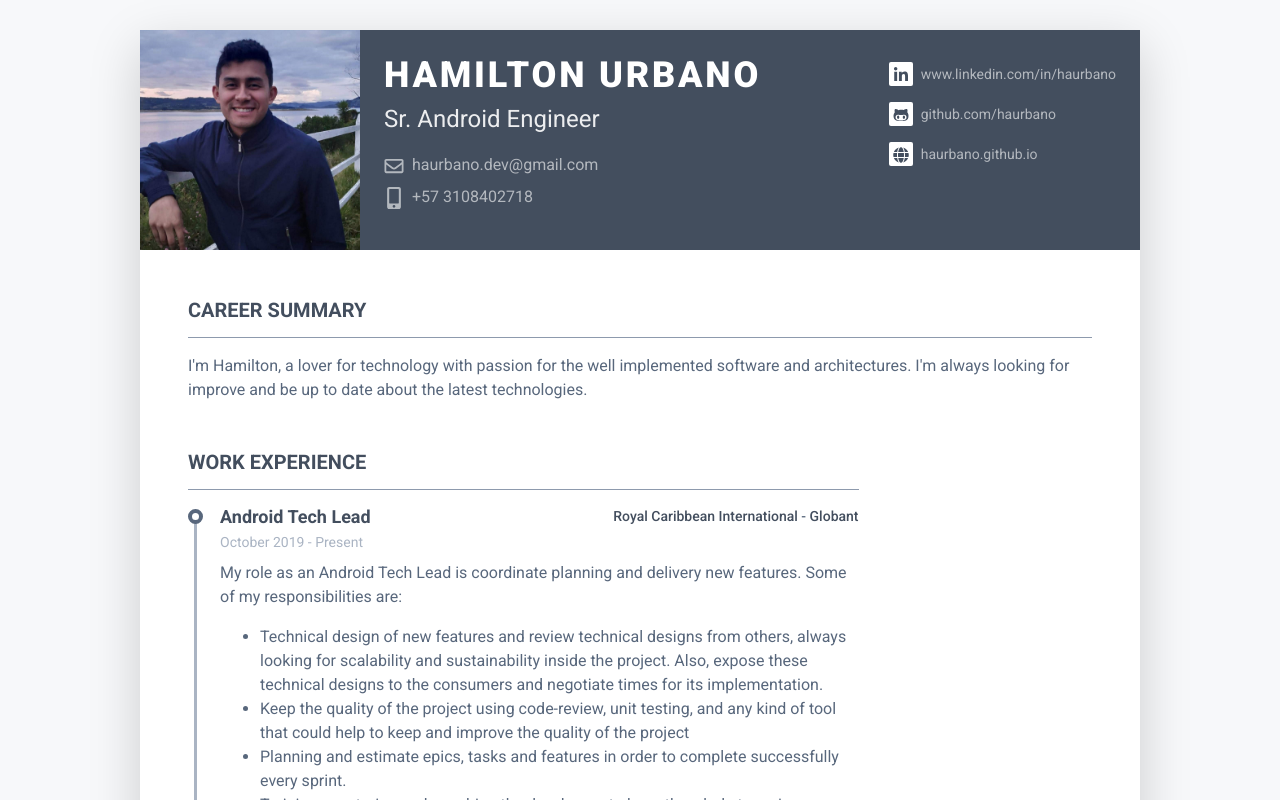
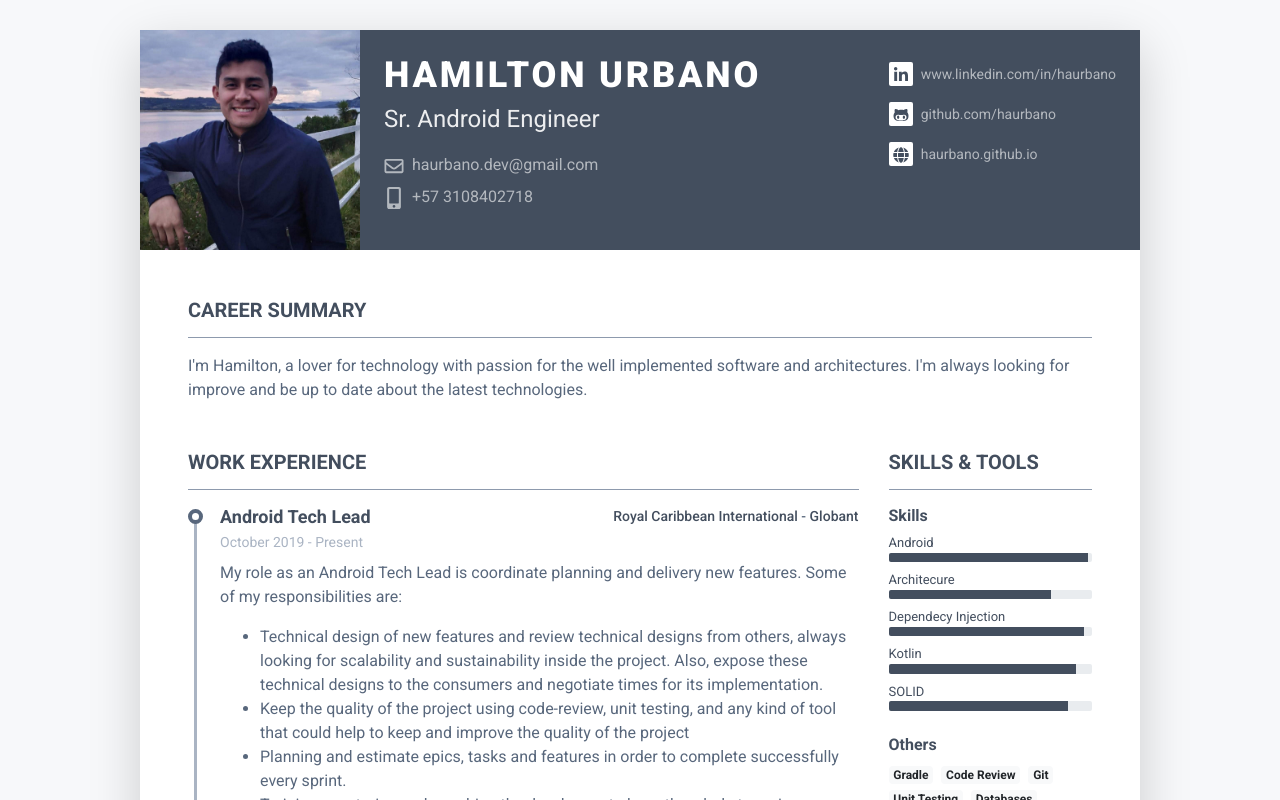
Before and after one commit to haurbano/personal-page-react, a React (Create React App) app: page / in a window 1280 px wide. Shown: the top 800 px of the page. Built offline with nearby package versions, Linux system fonts and the light colour scheme.

Commit message:
Added main and other skills

```diff
--- a/src/App.js
+++ b/src/App.js
@@ -7,6 +7,7 @@ import './template_scss/pillar-1.scss';
 import HeaderPage from './components/HeaderPage.js'
 import CareerSummary from './components/CareerSummary.js'
 import Experience from './components/Experience.js'
+import SkillsAndTools from './components/SkillAndTools.js'
 
 function App() {
   return (
@@ -19,6 +20,9 @@ function App() {
 				    <div class="col-lg-9">
               <Experience></Experience>
             </div>
+            <div class="col-lg-3">
+            <SkillsAndTools></SkillsAndTools>
+					  </div>
           </div>
         </div>
         </div>
--- /dev/null
+++ b/src/components/SkillAndTools.js
@@ -0,0 +1,24 @@
+import React from 'react';
+
+import skillsAndTools from '../data/skillsAndTools.json'
+import * as skills from './SkillsComponent.js'
+
+class SkillsAndTools extends React.Component {
+
+    render() {
+        return (
+            <section class="resume-section skills-section mb-5">
+				<h2 class="resume-section-title text-uppercase font-weight-bold pb-3 mb-3">Skills &amp; Tools</h2>
+                <div class="resume-section-content">
+                    {skills.renderSkills(skillsAndTools.skills)}
+                </div>
+                <div class="resume-skill-item">
+                    {skills.renderOtherSkills(skillsAndTools.othersSkills)}
+                </div>
+
+            </section>
+        );
+    }
+}
+
+export default SkillsAndTools
--- /dev/null
+++ b/src/components/SkillsComponent.js
@@ -0,0 +1,32 @@
+import React from 'react';
+
+export function renderSkills(skills) {
+    return (
+        <div class="resume-skill-item">
+            <h4 class="resume-skills-cat font-weight-bold">Skills</h4>
+            <ul class="list-unstyled mb-4">
+                {skills.map( skill => (
+                    <li class="mb-2">
+                        <div class="resume-skill-name">{skill.name}</div>
+                        <div class="progress resume-progress">
+                            <div class="progress-bar theme-progress-bar-dark" role="progressbar" style={{flex: skill.level}} aria-valuenow="25" aria-valuemin="0" aria-valuemax="100"></div>
+                        </div>
+                    </li>
+                ))}
+            </ul>
+        </div>
+    );
+}
+
+export function renderOtherSkills(otherSkills) {
+    return (
+        <div>
+            <h4 class="resume-skills-cat font-weight-bold">Others </h4>
+            <ul class="list-inline">
+                {otherSkills.map( skill => (
+                    <li class="list-inline-item"><span class="badge badge-light">{skill}</span></li>
+                ))}
+            </ul>
+        </div>
+    );
+}
--- /dev/null
+++ b/src/data/skillsAndTools.json
@@ -0,0 +1,44 @@
+{
+    "skills": [
+        {
+            "name": "Android",
+            "level": 0.98
+        },
+        {
+            "name": "Architecure",
+            "level": 0.80
+        },
+        {
+            "name": "Dependecy Injection",
+            "level": 0.96
+        },
+        {
+            "name": "Kotlin",
+            "level": 0.92
+        },
+        {
+            "name": "SOLID",
+            "level": 0.88
+        }
+    ],
+
+    "othersSkills": ["Gradle", "Code Review", "Git", "Unit Testing", "Databases"],
+    "education": {
+        "title": "",
+        "university": "Universidad del Cauca",
+        "year": "2011 - 2016"
+    },
+
+    "lenguage": [
+        {
+            "leng": "Spanish ",
+            "level": "Native"
+        },
+        {
+            "leng": "English",
+            "level": "Professional"
+        }
+    ],
+
+    "interests": ["Technology", "Video Games", "Soccer"]
+}
```
